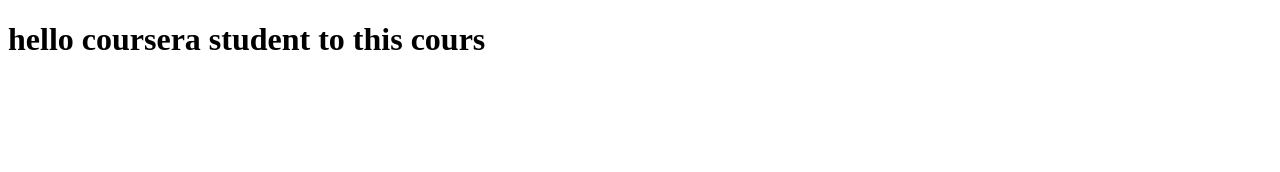
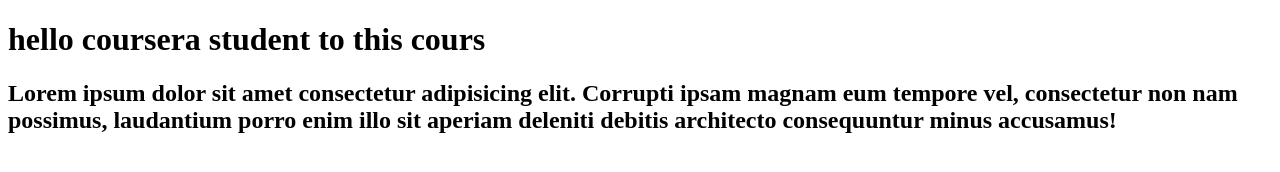
Before and after one commit to housnioussama/Angular_Tuto, a plain HTML site: page index.html in a window 1280 px wide. Drawn offline with Linux system fonts and the light colour scheme.

Commit message:
last version

```diff
--- a/index.html
+++ b/index.html
@@ -8,5 +8,6 @@
 </head>
 <body>
 <h1> hello coursera student to this cours</h1>
+<h2>Lorem ipsum dolor sit amet consectetur adipisicing elit. Corrupti ipsam magnam eum tempore vel, consectetur non nam possimus, laudantium porro enim illo sit aperiam deleniti debitis architecto consequuntur minus accusamus!</h2>
 </body>
 </html>
```
